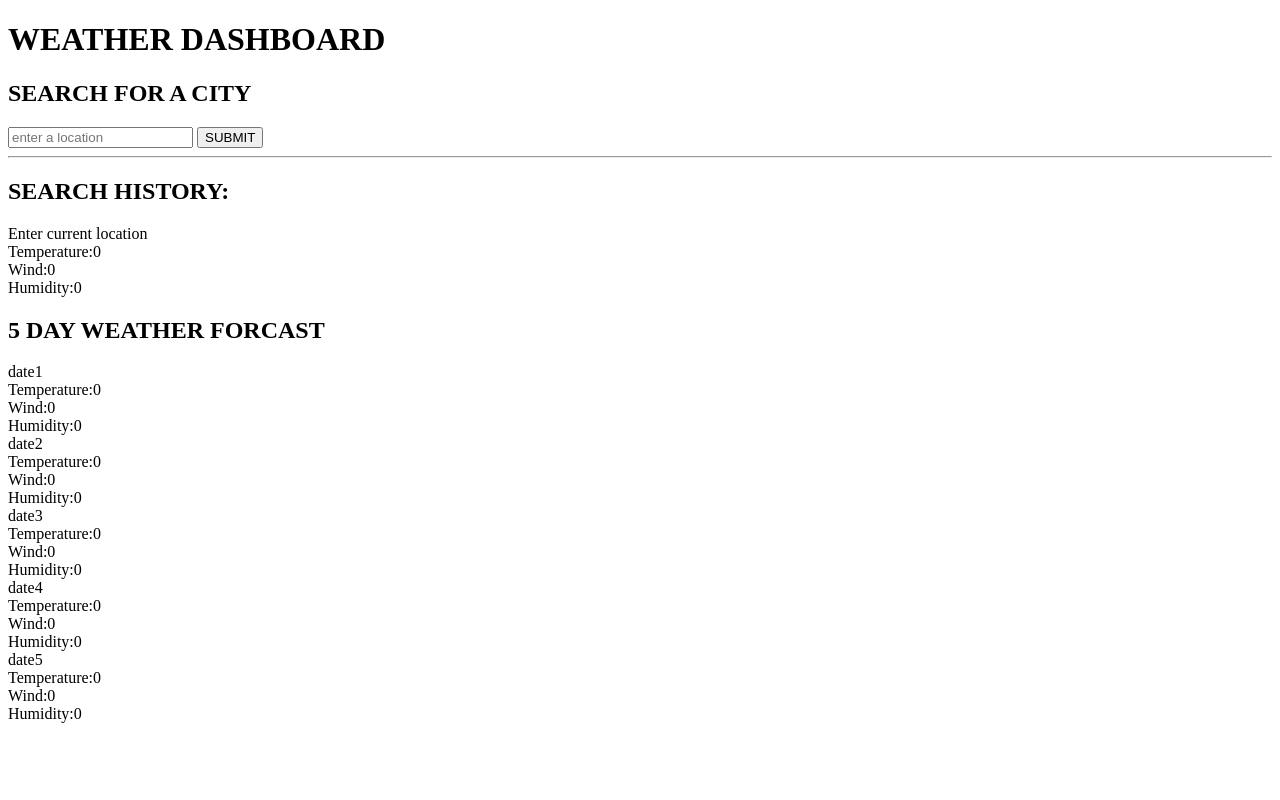
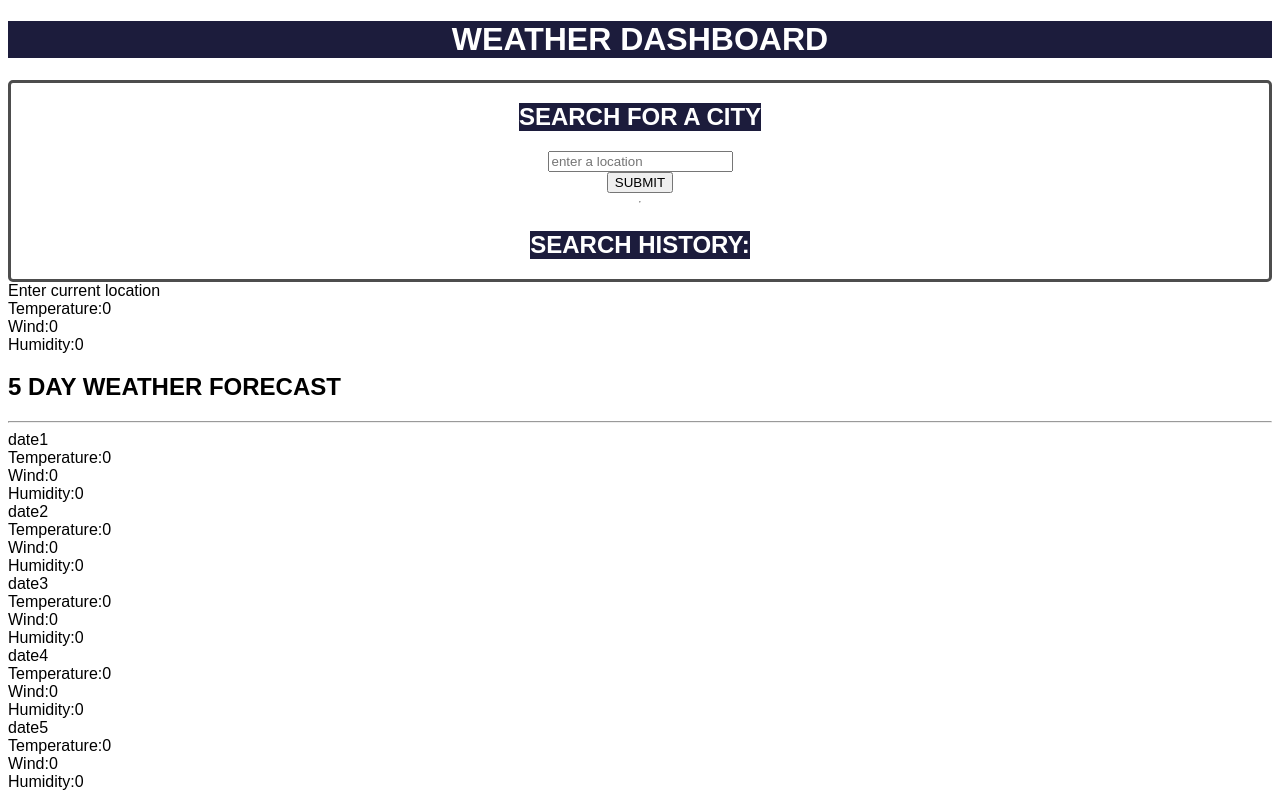
Before and after one commit to Shukrim433/week-6-weather-dashboard-challenge, a plain HTML site: page index.html in a window 1280 px wide. Drawn offline with Linux system fonts and the light colour scheme.

Commit message:
added css styling to the aside elment and the header element (style.css)

```diff
--- a/assets/style.css
+++ b/assets/style.css
@@ -0,0 +1,42 @@
+:root{
+    --main-color:  rgb(28, 28, 60);
+    --secondary-color: rgb(77, 77, 77);
+    --font: Arial, Helvetica, sans-serif;
+    --border-radius: 5px;
+    --border: 3px solid var(--secondary-color);
+}
+
+* {
+    box-sizing: border-box;
+  }
+
+body{
+    font-family: var(--font);
+    font-size: 16px;
+}
+
+.header{
+    background-color: var(--main-color);
+    color: white;
+    text-align: center;
+}
+
+aside{
+    display: flex;
+    flex-direction: column;
+    align-items: center;
+    border: var(--border);
+    border-radius: var(--border-radius);
+}
+
+#search-div{
+    display: flex; /*makes this div a flex container*/
+    flex-direction: column; /*makes the main the main axis of the flex items a column [y](stack underneath e/o)*/
+    align-items: center; /*aligns the flex items in the center of the cross axis [row ie x] */
+}
+
+#search-history-div{
+    display: flex;
+    flex-direction: column;
+    align-items: center;
+}
--- a/index.html
+++ b/index.html
@@ -8,21 +8,21 @@
 </head>
 
 <body>
-    <header>
+    <header class="header">
         <h1>WEATHER DASHBOARD</h1>
     </header>
 
     <main>
         <aside>
-            <div>
-                <h1>SEARCH FOR A CITY</h1>
+            <h1 class="header">SEARCH FOR A CITY</h1>
+            <div id="search-div">
                 <input placeholder="enter a location" id="search-box"></input>
                 <button id="submit-btn">SUBMIT</button>
                 <div id="error-msg"></div>
             </div>
             <hr/>
-            <div id="search-history">
-                <h1>SEARCH HISTORY:</h1>
+            <h1 class="header">SEARCH HISTORY:</h1>
+            <div id="search-history-div">
             </div>
         </aside>
 
@@ -47,9 +47,10 @@
                 </div>
             </div>
 
-            <div id="weather-forcast">
-                <h1> 5 DAY WEATHER FORCAST</h1>
-                <div id="forcast-days">
+            <div id="weather-forecast">
+                <h1> 5 DAY WEATHER FORECAST</h1>
+                <hr/>
+                <div id="forecast-days">
                     <div class="forcast-day">
                         <div class="date"> date1</div>
                         <div class="forecast-icon">
@@ -65,7 +66,7 @@
                             <span>Humidity:</span><span>0</span>
                         </div>
                     </div>
-                    <div class="forcast-day">
+                    <div class="forecast-day">
                         <div class="date">date2</div>
                         <div class="forecast-icon">
                             <!--<img src=""...-->
@@ -80,7 +81,7 @@
                             <span>Humidity:</span><span>0</span>
                         </div>
                     </div>
-                    <div class="forcast-day">
+                    <div class="forecast-day">
                         <div class="date">date3</div>
                         <div class="forecast-icon">
                             <!--<img src=""...-->
@@ -95,7 +96,7 @@
                             <span>Humidity:</span><span>0</span>
                         </div>
                     </div>
-                    <div class="forcast-day">
+                    <div class="forecast-day">
                         <div class="date">date4</div>
                         <div class="forecast-icon">
                             <!--<img src=""...-->
@@ -110,7 +111,7 @@
                             <span>Humidity:</span><span>0</span>
                         </div>
                     </div>
-                    <div class="forcast-day">
+                    <div class="forecast-day">
                         <div class="date">date5</div>
                         <div class="forecast-icon">
                             <!--<img src=""...-->
@@ -125,6 +126,10 @@
                             <span>Humidity:</span><span>0</span>
                         </div>
                     </div>
+                    <!--using class attributes instead of ids in each forecast-day div is to simplify js operations because it allows you to
+                        iterate over all divs w/ 'date' attributes for example and perform an operation on them at once without needing to target
+                        each individual div by its unique id.
+                        its also good for CSS styling-->
 
                 </div>
 
@@ -134,5 +139,7 @@
 
     </main>
 
+    <script src="./assets/starter.js"></script>
+    <script src="./assets/script.js"></script>
 </body>
 </html>
```
